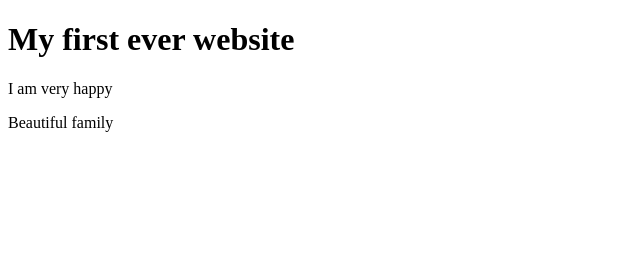
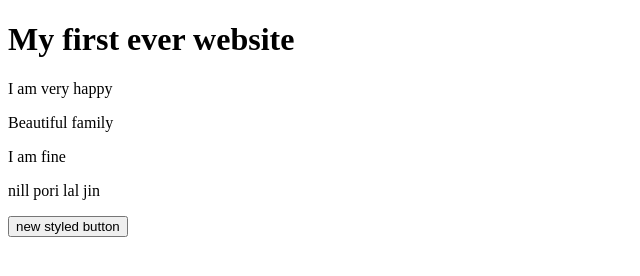
Before and after one commit to Antony174/My-first-wevsite, a plain HTML site: page index.html in a window 1280 px wide. Shown: the whole page, without its empty margins (0-640 px from the left). Drawn offline with Linux system fonts and the light colour scheme.

Commit message:
button added

```diff
--- a/index.html
+++ b/index.html
@@ -10,5 +10,8 @@
     <h1>My first ever website</h1>
     <p>I am very happy</p>
     <p>Beautiful family</p>
+    <p>I am fine</p>
+    <p>nill pori lal jin</p>
+    <button>new styled button</button>
 </body>
 </html>
```
Also changed, not shown: 1 other file.
